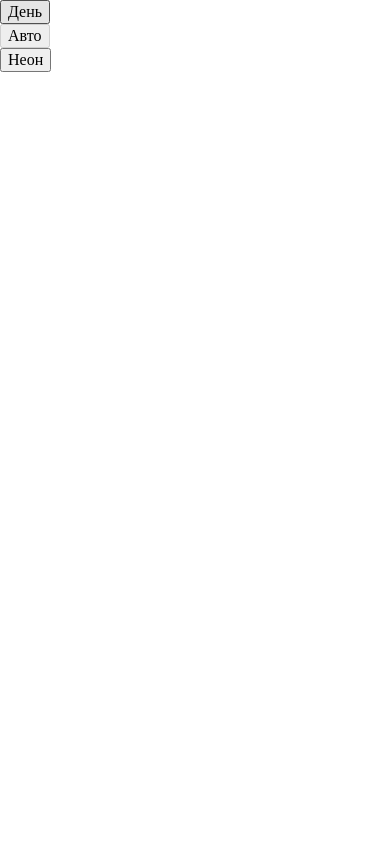
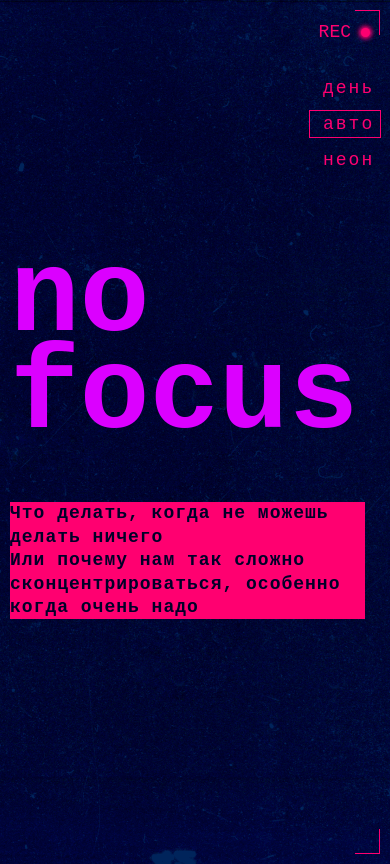
Before and after one commit to Circkett/slozhno-sosredotochitsya-fd, a plain HTML site: page index.html in a window 390 px wide. Drawn offline with Linux system fonts and the light colour scheme.

Commit message:
Верстка и попытки адаптива в хедере

```diff
--- a/index.html
+++ b/index.html
@@ -18,6 +18,7 @@
   </head>
   <body class="page">
     <header class="header decorated-zone">
+      <span class="decorated-text" aria-hidden="true">REC</span>
       <nav class="header__theme-menu">
         <ul class="header__theme-menu-list">
           <li class="header__theme-menu-item">
@@ -44,6 +45,11 @@
           </li>
         </ul>
       </nav>
+      <section class="header__section">
+        <h1 class="header__title">no focus</h1>
+        <p class="header__title-text title-decor">Что делать, когда не можешь делать ничего
+        <br>Или почему нам так сложно сконцентрироваться, особенно когда очень надо</p>
+      </section>
     </header>
   </body>
 </html>
--- a/styles/style.css
+++ b/styles/style.css
@@ -2,4 +2,162 @@
 
 .page {
   /* сохраните в разметке и стилях класс page у тега body. Он удобен, чтобы составлять селекторы для разных цветовых тем. */
+  background-image: var(--bg-image);
+  background-position: center;
+  background-attachment: fixed;
+  background-color: var(--bg-color);
 }
+
+.header {
+  height: 100vh;
+  min-height: 668px;
+  display: grid;
+  grid-template-columns: minmax(228px, 2fr) minmax(127px, 1fr);
+  grid-template-rows: minmax(238px, auto)  minmax(95px, auto)  minmax(97px, auto)  minmax(228px, auto);
+  margin: 10px;
+}
+
+.decorated-zone {
+  position: relative;
+}
+
+.decorated-zone::before,
+.decorated-zone::after {
+  content: "";
+  position: absolute;
+  width: 25px;
+  height: 25px;
+  border: 1px solid #FF0070;
+}
+
+.decorated-zone::before {
+  top: 0;
+  right: 0;
+  border-left: none;
+  border-bottom: none;
+}
+
+.decorated-zone::after {
+  right: 0;
+  bottom: 0;
+  border-left: none;
+  border-top: none;
+}
+
+.decorated-text {
+  font-family: "IBM Plex Mono", monospace;
+  font-size: 18px;
+  font-weight: 400;
+  color: #FF0070;
+  display: block;
+  position: absolute;
+  line-height: 25px;
+  right: 10px;
+  top: 10px;
+}
+
+.decorated-text::after {
+  content: "";
+  display: inline-block;
+  width: 9px;
+  height: 9px;
+  margin-left: 10px;
+  border-radius: 50%;
+  background-color: #FF0070;
+  box-shadow: 0 0 4px 2px #FF0070;
+}
+
+.header__theme-menu {
+  display: grid;
+  grid-column: 2;
+  grid-row: 1;
+  justify-self: flex-end;
+  align-self: flex-start;
+}
+
+.header__theme-menu-list {
+  display: grid;
+  gap: 10px;
+  margin-top: 65px;
+}
+
+.header__theme-menu-item {
+
+}
+
+.header__theme-menu-button {
+  font-family: "IBM Plex Mono", monospace;
+  font-size: 18px;
+  color: #FF0070;
+  width: 70px;
+  height: 26px;
+  line-height: 18px;
+  letter-spacing: 2px;
+  background: none;
+  border: none;
+  padding: 0 13px;
+  cursor: pointer;
+  text-transform: lowercase;
+}
+
+.header__theme-menu-button:focus {
+  border-bottom: 1px solid #FF0070;
+}
+
+.header__theme-menu-button:hover:not(:focus) {
+  outline: 1px solid #FF0070;
+}
+
+
+.header__theme-menu-button_type_light {
+
+}
+
+.header__theme-menu-button_active {
+  outline: 1px solid #FF0070;
+}
+
+.header__theme-menu-button_type_auto {
+
+}
+
+.header__theme-menu-button_type_dark {
+
+}
+
+.header__section {
+  display: grid;
+  gap: 55px;
+  grid-column: 1 / 2;
+  grid-row: 2 / 4;
+}
+
+.header__title {
+  font-family: "IBM Plex Mono", monospace;
+  font-size: clamp(7.25rem, 7.0115rem + 1.0178vw, 7.5rem);
+  font-weight: 700;
+  line-height: 83%;
+  color: #DB00FF;
+  text-shadow: 4px 4px 0 var(--accent-color);
+}
+
+@media (min-width: 768px) {
+  .header__title {
+    font-size: clamp(7.5rem, 0.5625rem + 14.4531vw, 9.8125rem);
+  }
+}
+
+.header__title-text {
+  block-size: 117px;
+  inline-size: 355px;
+  font-family: "IBM Plex Mono", monospace;
+  font-size: 18px;
+  font-weight: 700;
+  letter-spacing: 1px;
+  line-height: 23.4px;
+  color: #000028;
+}
+
+.title-decor {
+  background-color: #FF0070;
+}
--- a/styles/variables.css
+++ b/styles/variables.css
@@ -2,3 +2,12 @@
   Переменные для вашего проекта
   и их переопределение под различные устройства
 */
+:root {
+  --bg-image: url("/images/cover-image-dark.png");
+  --bg-color: #000028;
+}
+
+:root.light {
+  --bg-image: url("/images/cover-image-light.png");
+  --bg-color: #FFF1F7;
+}
```
